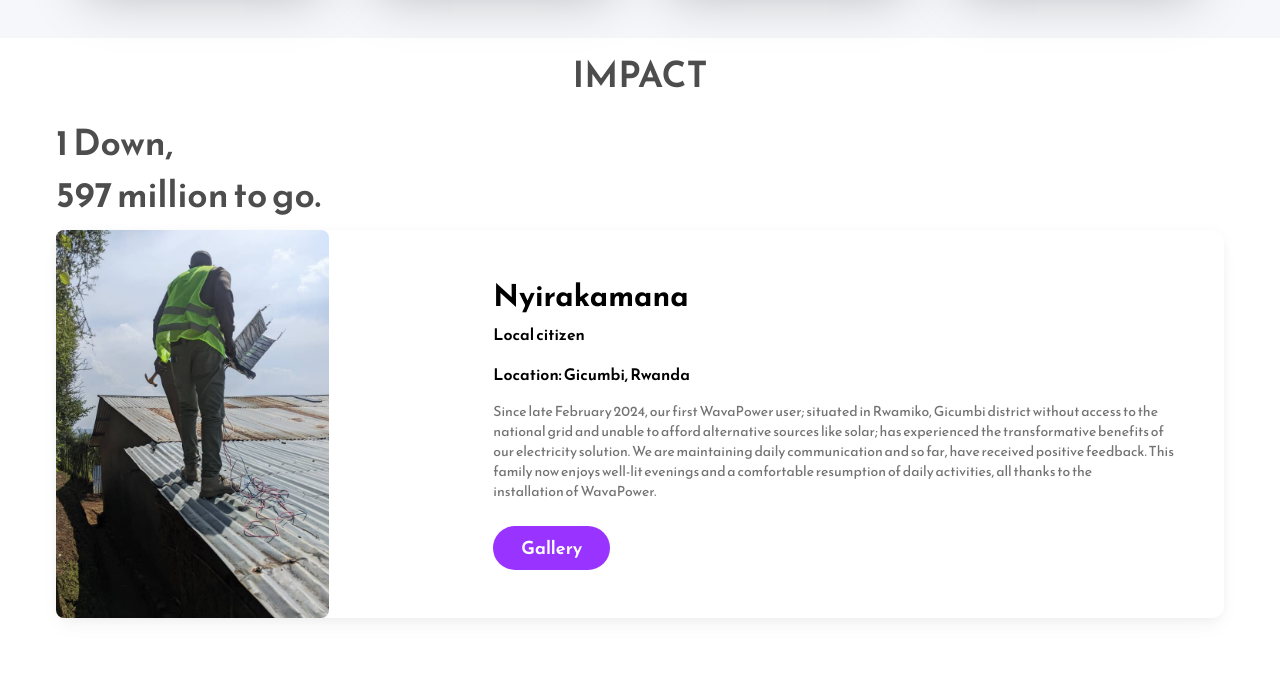
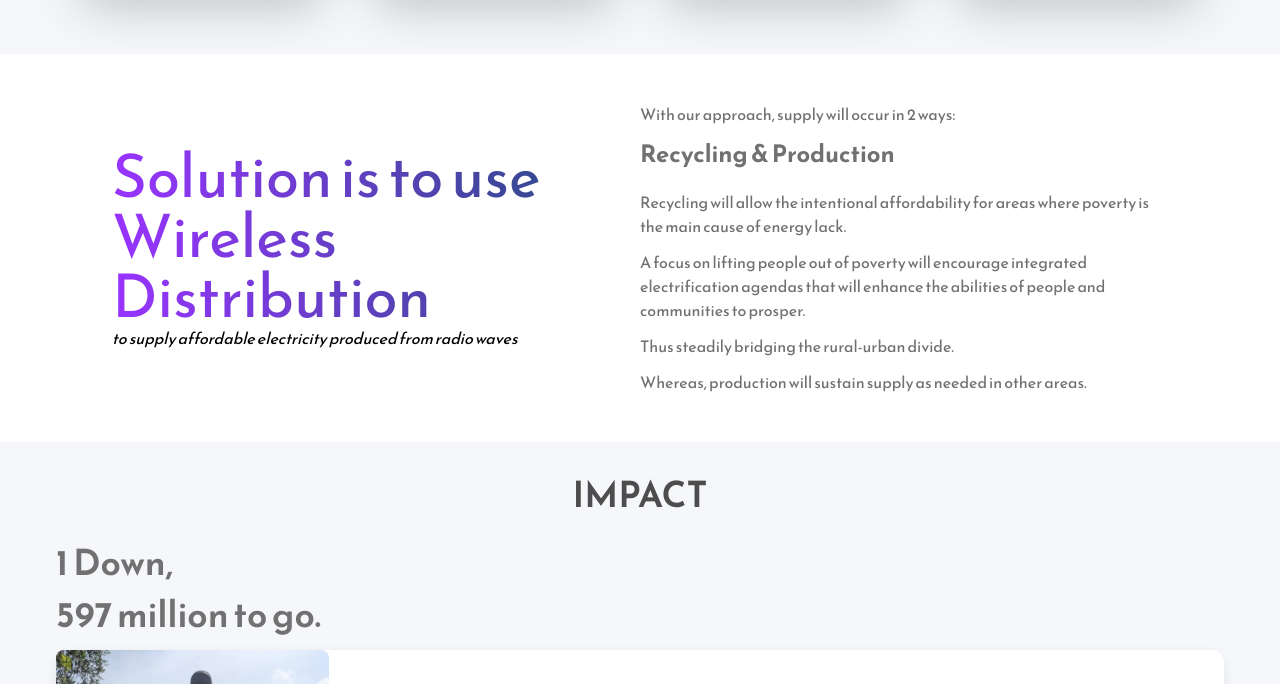
Before and after one commit to christianR15c/wavapower-website, a React (Vite) app: page / in a window 1280 px wide. Shown: the part 1232-1916 px from the top of the page. Built offline with nearby package versions, Linux system fonts and the light colour scheme.

Commit message:
ft: solution page added

```diff
--- a/src/App.jsx
+++ b/src/App.jsx
@@ -11,6 +11,7 @@ import { useEffect } from 'react';
 import AOS from 'aos';
 import 'aos/dist/aos.css';
 import ProblemIdentification from './components/ProblemIdentification';
+import SolutionIdentification from './components/SolutionIdentification';
 
 function App() {
   useEffect(() => {
@@ -24,6 +25,9 @@ function App() {
       </div>
       <div data-aos="fade-up">
         <ProblemIdentification />
+      </div>
+      <div data-aos="fade-up">
+        <SolutionIdentification />
       </div>
       <div data-aos="fade-up">
         <Impact />
--- a/src/components/Impact.jsx
+++ b/src/components/Impact.jsx
@@ -38,18 +38,16 @@ const Impact = () => {
 
   return (
     <div
-      className="md:px-14 flex flex-col gap-3 px-4 max-w-screen-2xl mx-auto"
+      className="md:px-14 flex flex-col gap-3 px-4 pt-8 max-w-screen-2xl mx-auto text-neutralDGrey bg-neutralSilver"
       id="impact"
     >
       <div className="text-center md:w-1/2 mx-auto">
-        <h2 className="md:text-4xl text-xl text-neutralDGrey font-semibold mb-4">
-          IMPACT
-        </h2>
+        <h2 className="md:text-4xl text-xl font-semibold mb-4">IMPACT</h2>
       </div>
-      <h2 className="md:text-4xl text-xl text-neutralDGrey font-semibold">
+      <h2 className="md:text-4xl text-xl font-semibold text-neutralGrey">
         1 Down,
       </h2>
-      <h2 className="md:text-4xl text-xl text-neutralDGrey font-semibold mb-1">
+      <h2 className="md:text-4xl text-xl font-semibold mb-1 text-neutralGrey">
         597 million to go.
       </h2>
       <section className="mb-32 md:text-left">
--- a/src/components/ProblemIdentification.jsx
+++ b/src/components/ProblemIdentification.jsx
@@ -12,8 +12,11 @@ const ProblemIdentification = () => {
   });
 
   return (
-    <div className="px-4 w-full lg:px-14 max-w-screen-2xl mx-auto bg-neutralSilver py-6 mb-4">
-      <div className="flex flex-col justify-center items-center">
+    <div className="px-4 w-full lg:px-14 max-w-screen-2xl mx-auto bg-neutralSilver py-8 mb-4">
+      <div
+        data-aos="fade-up"
+        className="flex flex-col justify-center items-center"
+      >
         <div className="py-2">
           <h2 className="lg:text-6xl md:text-4xl text-2xl bg-gradient-to-r from-brandSecondary to-brandPrimary inline-block text-transparent bg-clip-text">
             Why is Africa still stluggling to access electricity?
--- /dev/null
+++ b/src/components/SolutionIdentification.jsx
@@ -0,0 +1,45 @@
+import React from 'react';
+
+const SolutionIdentification = () => {
+  return (
+    <div className="px-4 w-full lg:px-14 max-w-screen-2xl mx-auto bg-white py-8 mb-4">
+      <div className="flex lg:flex-row flex-col w-full justify-between lg:items-center lg:gap-0 gap-6 px-4 lg:px-14">
+        <div className="lg:w-[50%] flex flex-col lg:mx-auto">
+          <h2 className="lg:text-6xl md:text-4xl text-2xl bg-gradient-to-r from-brandSecondary to-brandPrimary inline-block text-transparent bg-clip-text">
+            Solution is to use
+          </h2>
+          <h2 className="lg:text-6xl md:text-4xl text-2xl bg-gradient-to-r from-brandSecondary to-brandPrimary inline-block text-transparent bg-clip-text">
+            Wireless Distribution
+          </h2>
+          <p className="italic">
+            to supply affordable electricity produced from radio waves
+          </p>
+        </div>
+
+        <div className="lg:w-[50%] flex flex-col  text-neutralGrey">
+          <p className="">With our approach, supply will occur in 2 ways: </p>
+          <h2 className="animate-slidein mb-2 md:text-2xl text:xl font-bold text-primary py-3">
+            Recycling & Production
+          </h2>
+          <div className="animate-slidein flex flex-col gap-3">
+            <p>
+              Recycling will allow the intentional affordability for areas where
+              poverty is the main cause of energy lack.
+            </p>
+            <p>
+              A focus on lifting people out of poverty will encourage integrated
+              electrification agendas that will enhance the abilities of people
+              and communities to prosper.
+            </p>
+            <p>Thus steadily bridging the rural-urban divide.</p>
+            <p>
+              Whereas, production will sustain supply as needed in other areas.
+            </p>
+          </div>
+        </div>
+      </div>
+    </div>
+  );
+};
+
+export default SolutionIdentification;
--- a/src/components/TakeACtion.jsx
+++ b/src/components/TakeACtion.jsx
@@ -54,7 +54,7 @@ export function TakeAction() {
 
   return (
     <div
-      className="md:px-14 flex flex-col gap-3 px-4 max-w-screen-2xl mx-auto"
+      className="md:px-14 flex flex-col gap-3 pt-8 px-4 max-w-screen-2xl mx-auto"
       id="action"
     >
       <h2 className="md:text-4xl text-xl text-neutralDGrey font-semibold text-center mb-4">
```
